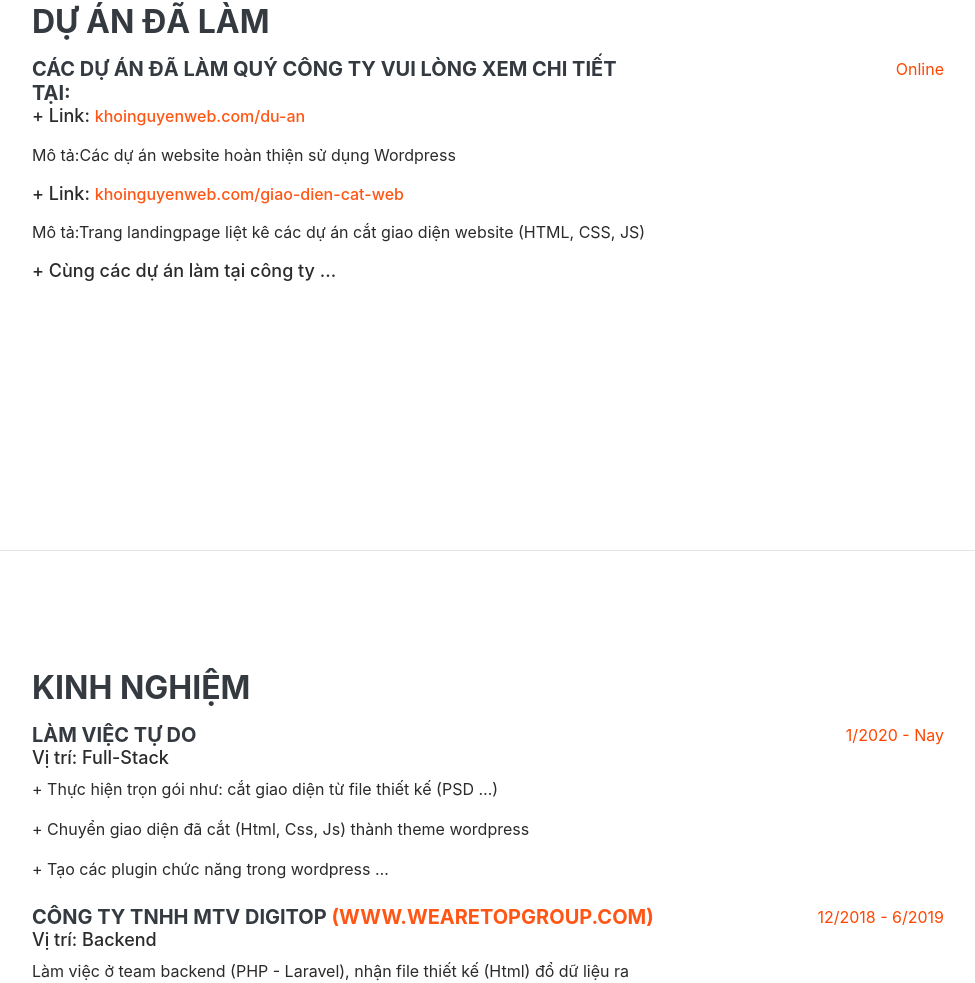
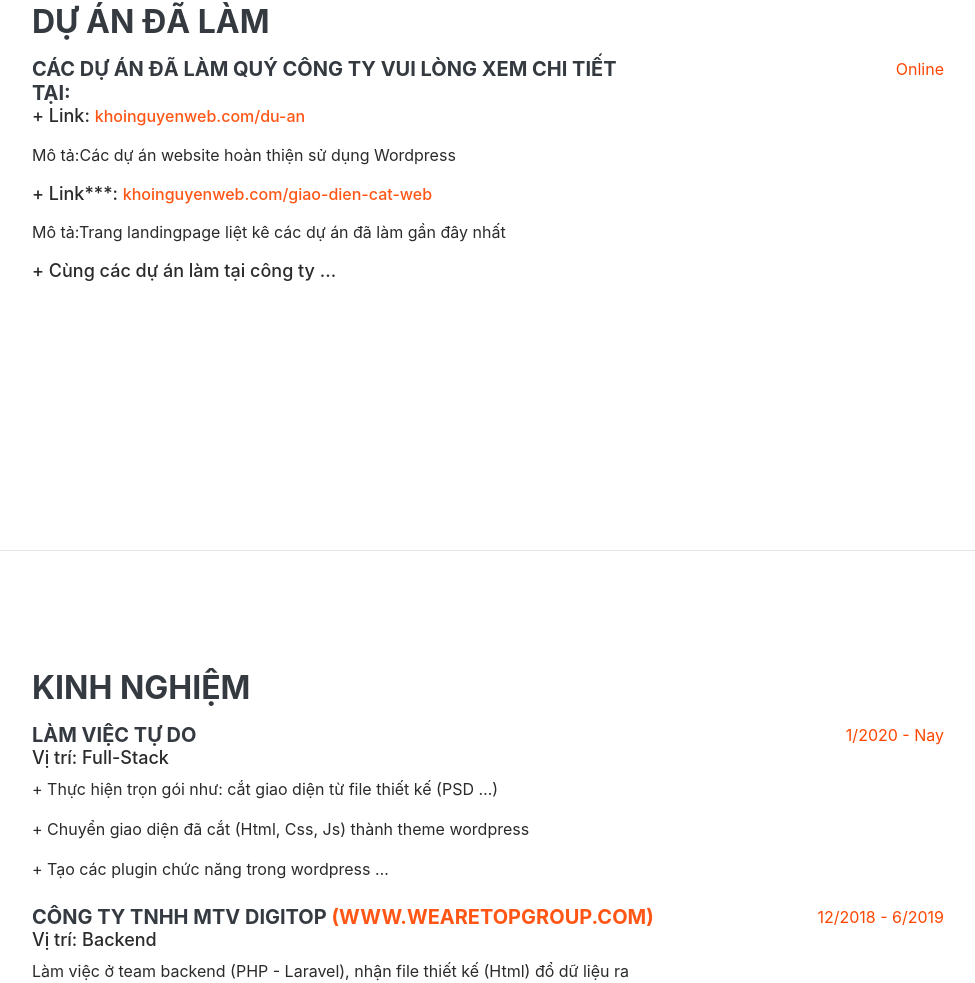
Before and after one commit to hieudvs/hieudvs.github.io, a plain HTML site: page index.html in a window 1280 px wide. Shown: the part 2049-3032 px from the top of the page, without its empty margins (288-1263 px from the left). Drawn offline with Linux system fonts and the light colour scheme; a web font is replaced by a local one.

Commit message:
Update index.html
Update

```diff
--- a/index.html
+++ b/index.html
@@ -215,10 +215,10 @@
                     </a></div>
                     <p>Mô tả:Các dự án website hoàn thiện sử dụng Wordpress</p>
 
-                    <div class="h5 mb-3">+ Link: <a href="https://khoinguyenweb.com/giao-dien-cat-web"
+                    <div class="h5 mb-3">+ Link***: <a href="https://khoinguyenweb.com/giao-dien-cat-web"
                                                     target="blank"><span>khoinguyenweb.com/giao-dien-cat-web</span>
                     </a></div>
-                    <p>Mô tả:Trang landingpage liệt kê các dự án cắt giao diện website (HTML, CSS, JS)</p>
+                    <p>Mô tả:Trang landingpage liệt kê các dự án đã làm gần đây nhất</p>
 
                     <div class="h5 mb-3">+ Cùng các dự án làm tại công ty ...</div>
 
```
